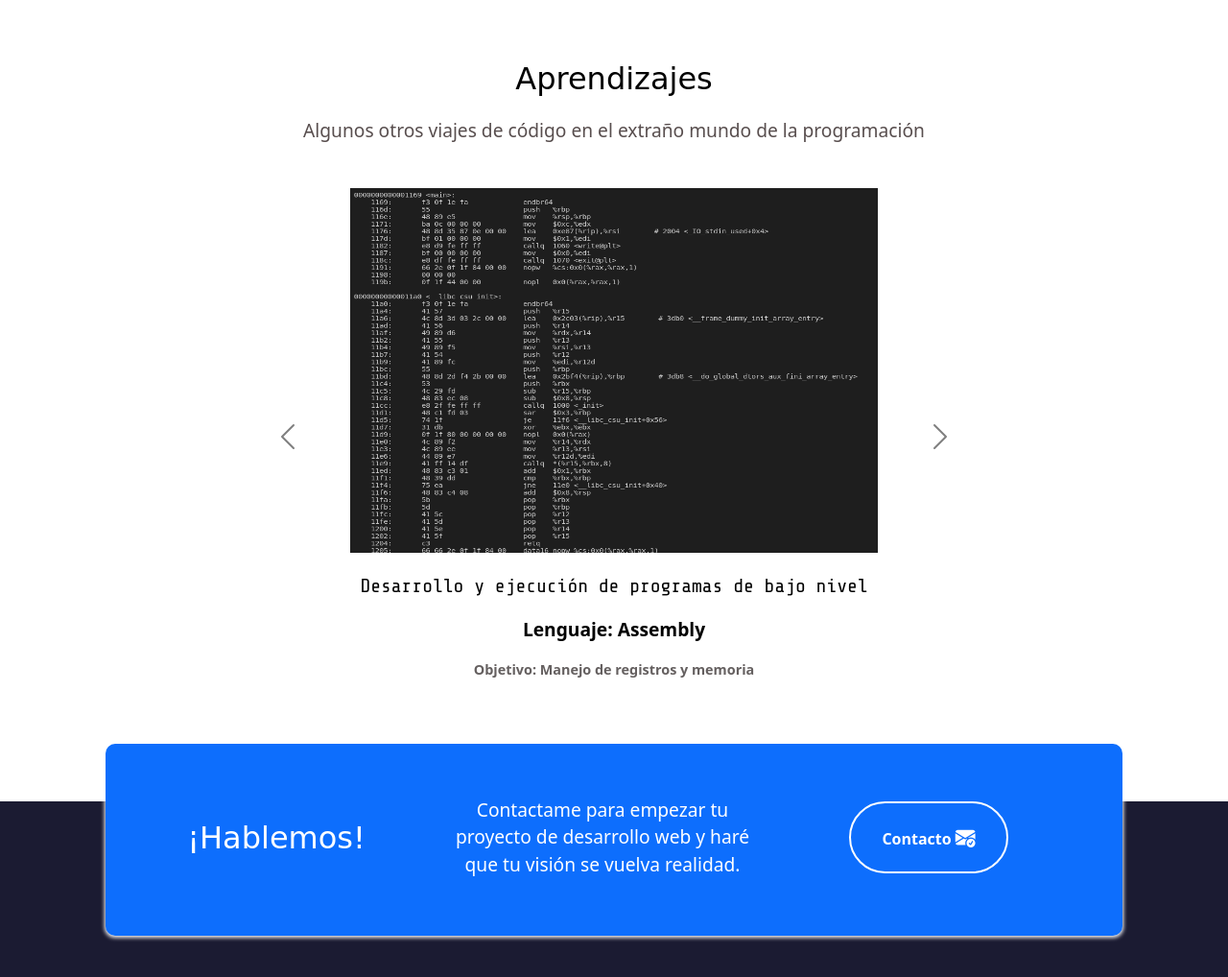
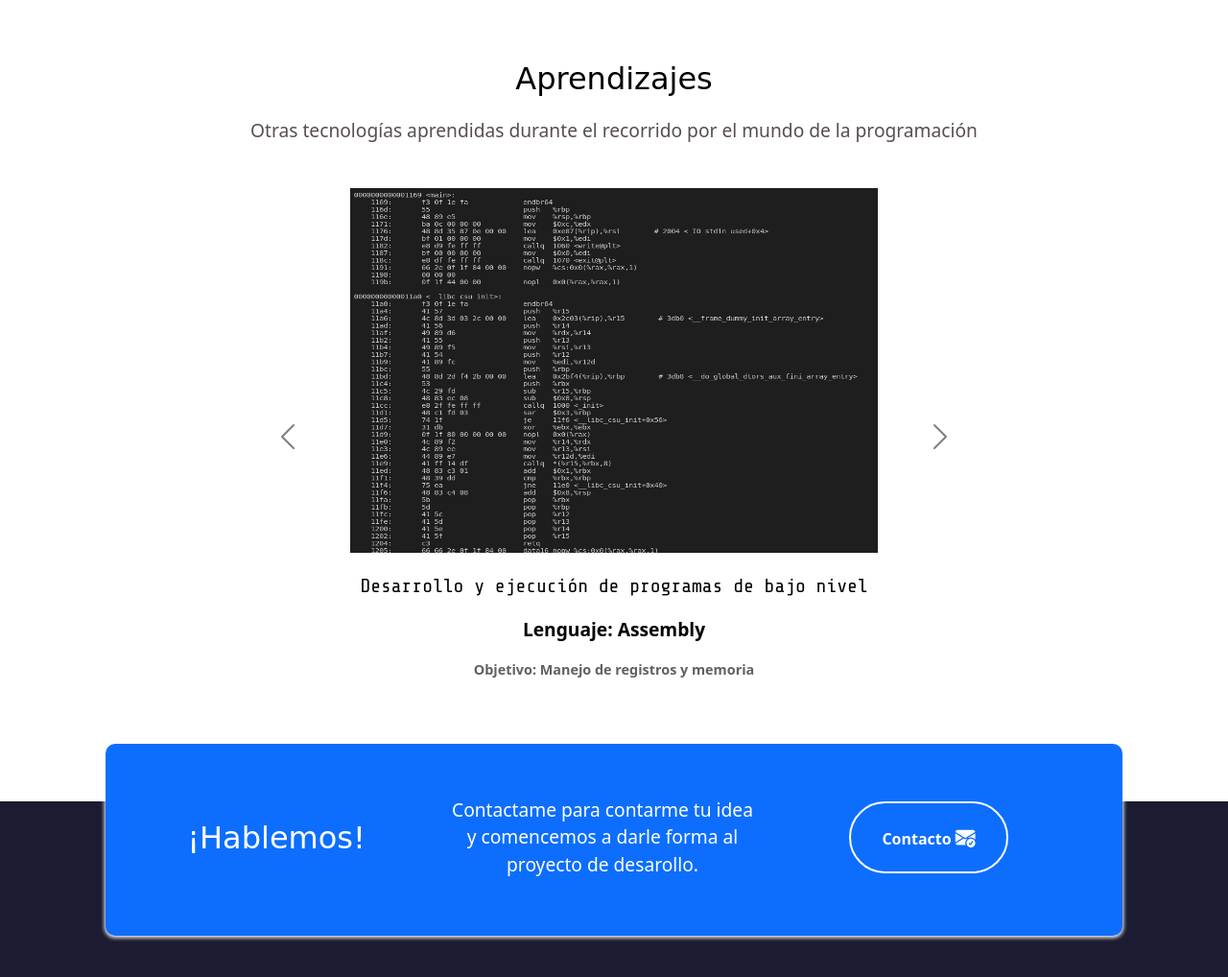
Before and after one commit to maurokein/maurokein.github.io, a plain HTML site: page index.html in a window 1280 px wide. Shown: the part 3560-4578 px from the top of the page at 96% size. Drawn offline with nearby package versions, Linux system fonts and the light colour scheme; a web font is replaced by a local one.

Commit message:
Update index.html

```diff
--- a/index.html
+++ b/index.html
@@ -262,10 +262,10 @@
       </a>
     </section>
 
-    <!-- EXPERIENCIAS -->
+    <!-- APRENDIZAJES -->
     <section class="aprendizajes seccion-clara">
       <h2 class="seccion-titulo">Aprendizajes</h2>
-      <h3 class="seccion-descripcion">Algunos otros viajes de código en el extraño mundo de la programación</h3>
+      <h3 class="seccion-descripcion">Otras tecnologías aprendidas durante el recorrido por el mundo de la programación</h3>
       <div id="aprendizajes-carrusel" class="carousel carousel-dark slide">
         <div class="carousel-inner">
           <div class="carousel-item active">
@@ -320,7 +320,7 @@
               ¡Hablemos!
             </div>
             <div class="col-12 col-md-4 descripcion">
-              Contactame para empezar tu proyecto de desarrollo web y haré que tu visión se vuelva realidad.
+              Contactame para contarme tu idea y comencemos a darle forma al proyecto de desarollo.
             </div>
             <div class="col-12 col-md-4">
               <a href="mailto:maurokein1990@gmail.com">
```
